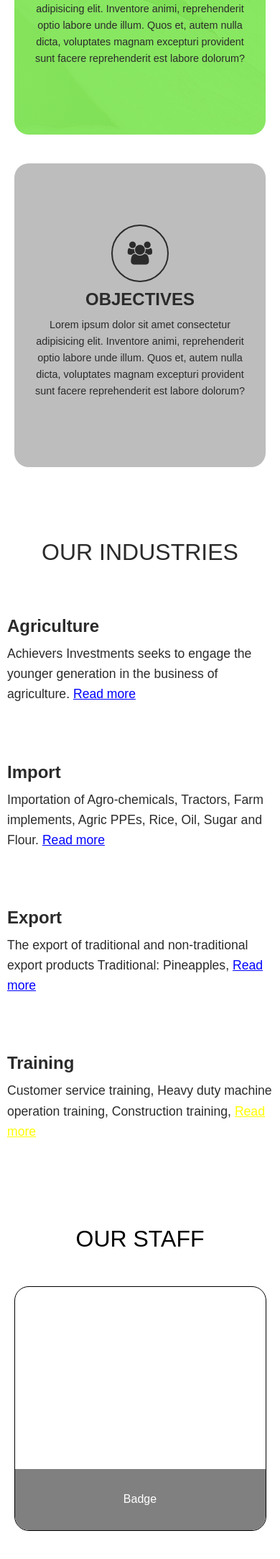
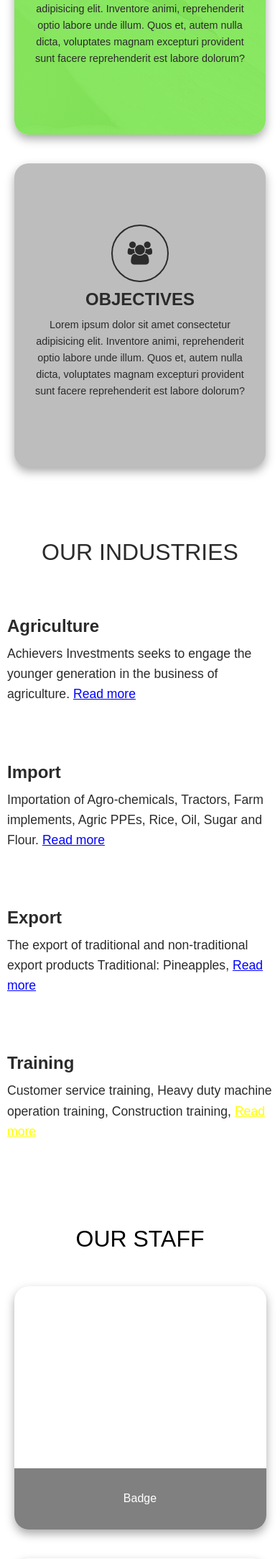
Before and after one commit to JackSparrow17/AchieversWebsite, a PHP site: page / in a window 390 px wide. Shown: the part 1520-3686 px from the top of the page at 72% size. Run offline with PHP 8.4, Linux system fonts and the light colour scheme.

Commit message:
Mobile Version 3.0

```diff
--- a/CSS/newhome.css
+++ b/CSS/newhome.css
@@ -4,6 +4,8 @@
     --primary: #ffd615;
     --light: #f0f0f0;
     --dark: #2b2b2b;
+    /*Box Shadow */
+    --shadow: 0px 6px 13px #aaaaaa;
 }
 
 * {
@@ -598,6 +600,7 @@ did:hover div {
     .about .cards .card {
         border-radius: 20px;
         margin: 20px;
+        box-shadow: var(--shadow);
     }
     .about .header {
         margin: 10px;
@@ -626,8 +629,8 @@ did:hover div {
         background-color: white;
         border-radius: 20px;
         margin: 20px auto;
-        border: 1px solid black;
         overflow: hidden;
+        box-shadow: var(--shadow);
     }
     .staff .line {
         display: none;
```
